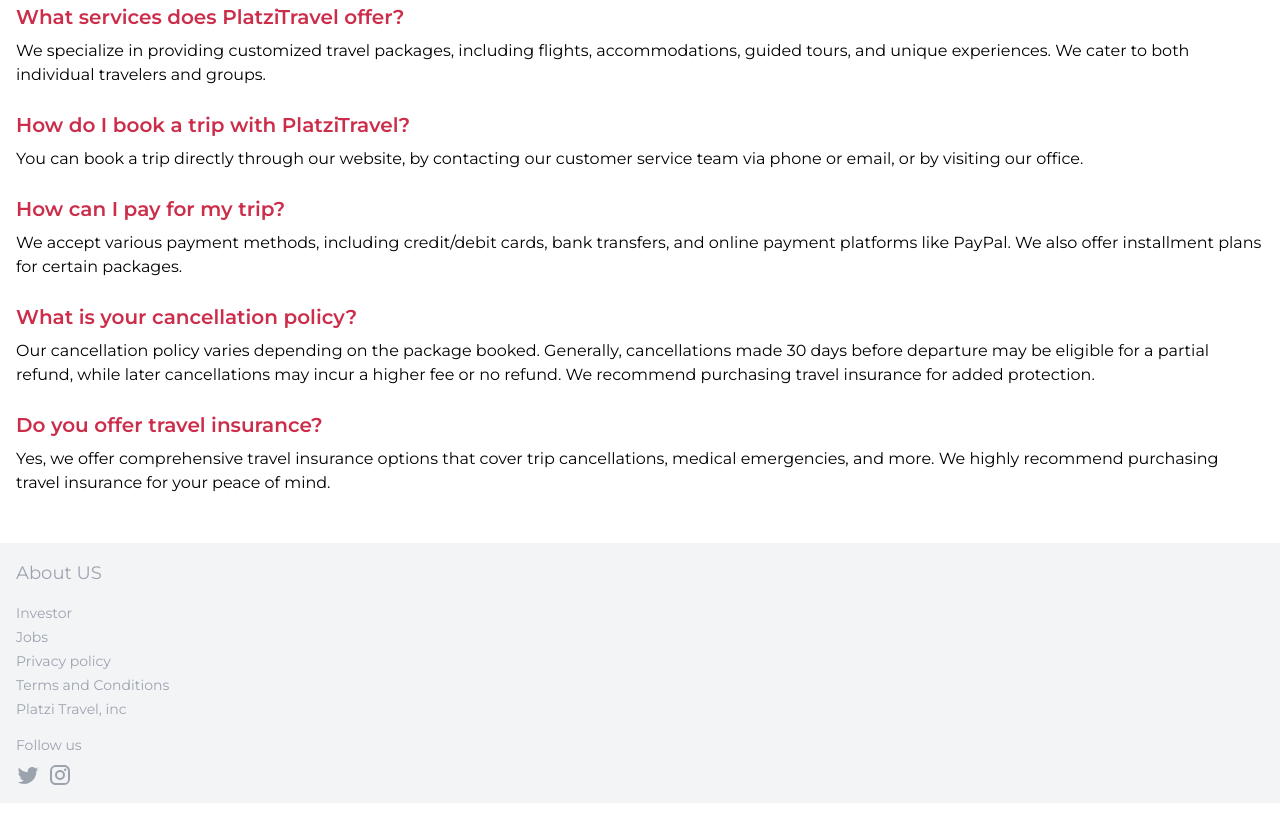
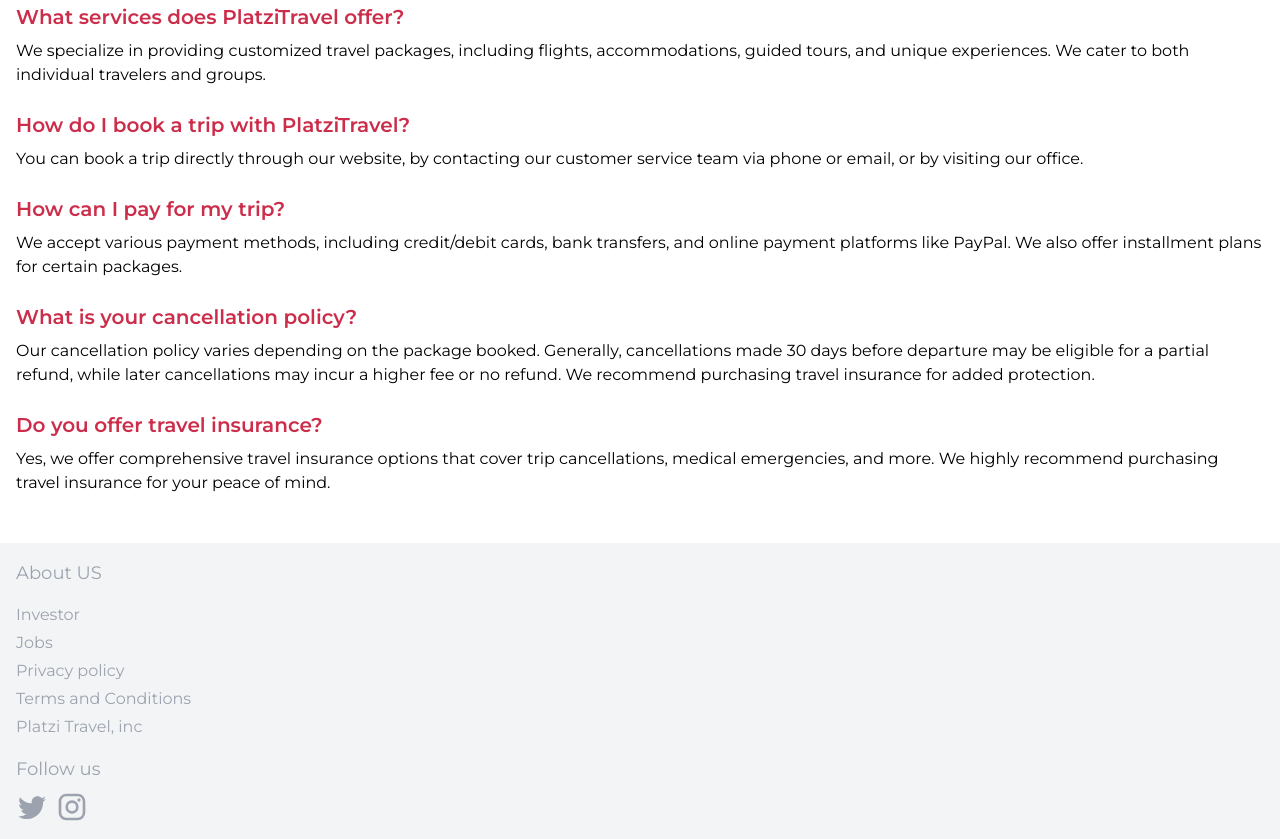
Before and after one commit to EdGonzz/platzi-travel-tailwind-course, a website: page public/index.html in a window 1280 px wide. Shown: the part 2581-3420 px from the top of the page. Before the commit the page ends 3384 px from the top, so only its background shows below. Drawn offline with Linux system fonts and the light colour scheme.

Commit message:
Enhance tailwind styles: add responsive height/width utilities; update index.html links and footer for better visuals and consistency

```diff
--- a/public/index.html
+++ b/public/index.html
@@ -220,23 +220,23 @@
   <footer id="footer" class="w-full h-auto px-4 bg-gray-100 flex flex-col py-4 gap-4 mb-14 md:mb-0">
     <h5 class="text-gray-400 text-lg">About US</h5>
     <div class="flex flex-col gap-1">
-      <a class="text-gray-400 text-sm hover:text-primary" href="">Investor</a>
-      <a class="text-gray-400 text-sm hover:text-primary" href="">Jobs</a>
-      <a class="text-gray-400 text-sm hover:text-primary" href="">Privacy policy</a>
-      <a class="text-gray-400 text-sm hover:text-primary" href="">Terms and Conditions</a>
-      <a class="text-gray-400 text-sm hover:text-primary" href="">Platzi Travel, inc</a>
+      <a class="text-gray-400 text-sm hover:text-primary md:text-base" href="">Investor</a>
+      <a class="text-gray-400 text-sm hover:text-primary md:text-base" href="">Jobs</a>
+      <a class="text-gray-400 text-sm hover:text-primary md:text-base" href="">Privacy policy</a>
+      <a class="text-gray-400 text-sm hover:text-primary md:text-base" href="">Terms and Conditions</a>
+      <a class="text-gray-400 text-sm hover:text-primary md:text-base" href="">Platzi Travel, inc</a>
     </div>
     <div class="flex flex-col gap-2">
-      <h6 class="text-gray-400 text-sm">Follow us</h6>
+      <h6 class="text-gray-400 text-lg">Follow us</h6>
       <div class="flex gap-2">
         <a class="text-gray-400 transition-all hover:scale-110 hover:text-primary" href="">
-          <svg class="w-6 h-6" xmlns="http://www.w3.org/2000/svg" width="1em" height="1em" viewBox="0 0 24 24">
+          <svg class="w-6 h-6 md:w-8 md:h-8" xmlns="http://www.w3.org/2000/svg" width="1em" height="1em" viewBox="0 0 24 24">
             <path fill="currentColor"
               d="M22.46 6c-.77.35-1.6.58-2.46.69.88-.53 1.56-1.37 1.88-2.38-.83.5-1.75.85-2.72 1.05C18.37 4.5 17.26 4 16 4c-2.35 0-4.27 1.92-4.27 4.29 0 .34.04.67.11.98C8.28 9.09 5.11 7.38 3 4.79c-.37.63-.58 1.37-.58 2.15 0 1.49.75 2.81 1.91 3.56-.71 0-1.37-.2-1.95-.5v.03c0 2.08 1.48 3.82 3.44 4.21a4.2 4.2 0 0 1-1.93.07 4.28 4.28 0 0 0 4 2.98 8.52 8.52 0 0 1-5.33 1.84q-.51 0-1.02-.06C3.44 20.29 5.7 21 8.12 21 16 21 20.33 14.46 20.33 8.79c0-.19 0-.37-.01-.56.84-.6 1.56-1.36 2.14-2.23" />
           </svg>
         </a>
         <a class="text-gray-400 transition-all hover:scale-110 hover:text-primary" href="">
-          <svg class="w-6 h-6" xmlns="http://www.w3.org/2000/svg" width="1em" height="1em" viewBox="0 0 24 24">
+          <svg class="w-6 h-6 md:w-8 md:h-8" xmlns="http://www.w3.org/2000/svg" width="1em" height="1em" viewBox="0 0 24 24">
             <path fill="currentColor"
               d="M7.8 2h8.4C19.4 2 22 4.6 22 7.8v8.4a5.8 5.8 0 0 1-5.8 5.8H7.8C4.6 22 2 19.4 2 16.2V7.8A5.8 5.8 0 0 1 7.8 2m-.2 2A3.6 3.6 0 0 0 4 7.6v8.8C4 18.39 5.61 20 7.6 20h8.8a3.6 3.6 0 0 0 3.6-3.6V7.6C20 5.61 18.39 4 16.4 4zm9.65 1.5a1.25 1.25 0 0 1 1.25 1.25A1.25 1.25 0 0 1 17.25 8 1.25 1.25 0 0 1 16 6.75a1.25 1.25 0 0 1 1.25-1.25M12 7a5 5 0 0 1 5 5 5 5 0 0 1-5 5 5 5 0 0 1-5-5 5 5 0 0 1 5-5m0 2a3 3 0 0 0-3 3 3 3 0 0 0 3 3 3 3 0 0 0 3-3 3 3 0 0 0-3-3" />
           </svg>
```
Also changed, not shown: public/css/tailwind.css.
